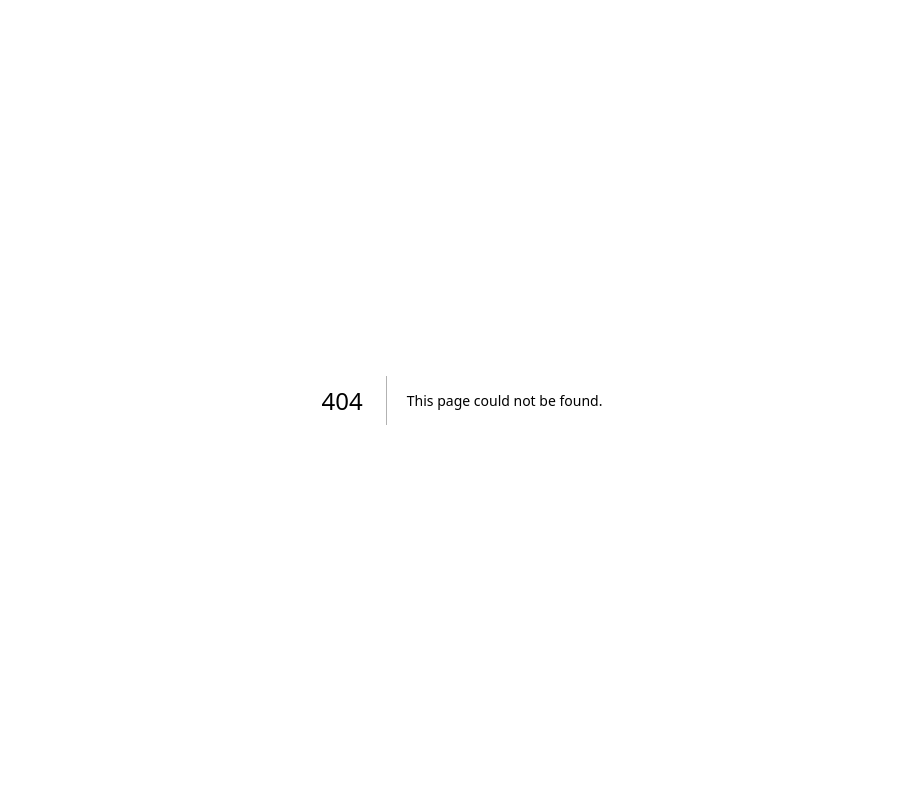
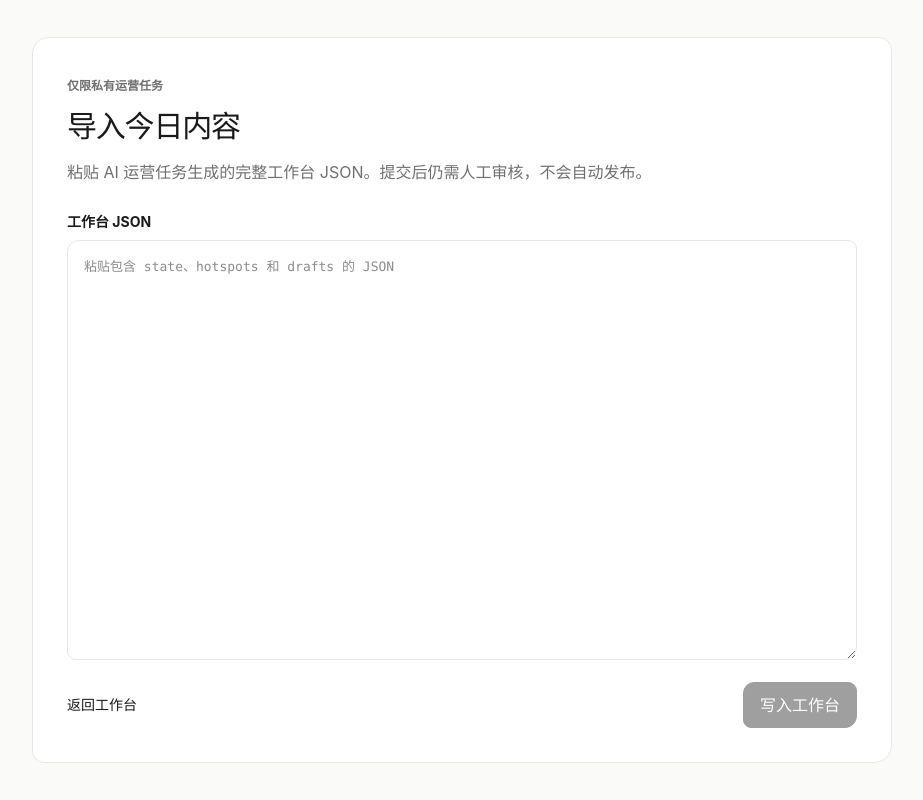
Before and after one commit to brittanyyitian/ai-content-studio, a Next.js app: page /operator-import in a window 1280 px wide. Before the commit this address had no page. Shown: the whole page, without its empty margins (178-1101 px from the left). Built offline with nearby package versions, Linux system fonts and the light colour scheme.

Commit message:
feat: add private operator import route

```diff
--- a/app/globals.css
+++ b/app/globals.css
@@ -64,6 +64,92 @@ button {
 
 .loading-screen.error {
   color: #8a1c1c;
+}
+
+.operator-import {
+  min-height: 100vh;
+  display: grid;
+  place-items: center;
+  padding: 32px;
+  background: #fafaf8;
+}
+
+.operator-import-card {
+  width: min(860px, 100%);
+  padding: 34px;
+  border: 1px solid var(--line);
+  border-radius: 17px 13px 18px 12px;
+  background: #fff;
+}
+
+.operator-import-card h1 {
+  margin: 8px 0 0;
+  font-size: 30px;
+  letter-spacing: -.04em;
+}
+
+.operator-import-card p {
+  margin: 10px 0 24px;
+  color: var(--muted);
+  line-height: 1.7;
+}
+
+.operator-import-card label {
+  display: block;
+  margin-bottom: 8px;
+  font-size: 14px;
+  font-weight: 650;
+}
+
+.operator-import-card textarea {
+  width: 100%;
+  min-height: 420px;
+  padding: 16px;
+  resize: vertical;
+  outline: none;
+  border: 1px solid var(--line);
+  border-radius: 12px 9px 13px 9px;
+  font-family: ui-monospace, SFMono-Regular, Menlo, monospace;
+  font-size: 13px;
+  line-height: 1.6;
+}
+
+.operator-import-card textarea:focus {
+  border-color: var(--black);
+}
+
+.operator-import-card > div {
+  display: flex;
+  align-items: center;
+  justify-content: space-between;
+  gap: 16px;
+  margin-top: 16px;
+}
+
+.operator-import-card a {
+  color: var(--ink);
+  font-size: 14px;
+}
+
+.operator-import-card button {
+  padding: 10px 16px;
+  border: 1px solid var(--black);
+  border-radius: 11px 9px 12px 8px;
+  color: #fff;
+  background: var(--black);
+  cursor: pointer;
+}
+
+.operator-import-card button:disabled {
+  cursor: not-allowed;
+  opacity: .4;
+}
+
+.operator-import-card output {
+  display: block;
+  margin-top: 16px;
+  font-size: 14px;
+  font-weight: 650;
 }
 
 .app-shell {
--- /dev/null
+++ b/app/operator-import/importer.tsx
@@ -0,0 +1,66 @@
+"use client";
+
+import { useState } from "react";
+import Link from "next/link";
+
+export default function OperatorImporter() {
+  const [value, setValue] = useState("");
+  const [message, setMessage] = useState("");
+  const [submitting, setSubmitting] = useState(false);
+
+  async function submit() {
+    setSubmitting(true);
+    setMessage("");
+    try {
+      const parsed = JSON.parse(value) as {
+        state?: unknown;
+        detail?: string;
+      };
+      const response = await fetch("/api/operator", {
+        method: "POST",
+        headers: { "content-type": "application/json" },
+        body: JSON.stringify({
+          state: parsed.state ?? parsed,
+          detail: parsed.detail ?? "已通过私有运营导入页回写每日内容",
+        }),
+      });
+      const result = (await response.json()) as {
+        error?: string;
+        hotspotCount?: number;
+        draftCount?: number;
+      };
+      if (!response.ok) throw new Error(result.error || "导入失败");
+      setMessage(
+        `已写入 ${result.hotspotCount ?? 0} 条候选、${result.draftCount ?? 0} 条初稿。`,
+      );
+    } catch (error) {
+      setMessage(error instanceof Error ? error.message : "导入失败");
+    } finally {
+      setSubmitting(false);
+    }
+  }
+
+  return (
+    <main className="operator-import">
+      <div className="operator-import-card">
+        <span className="section-kicker">仅限私有运营任务</span>
+        <h1>导入今日内容</h1>
+        <p>粘贴 AI 运营任务生成的完整工作台 JSON。提交后仍需人工审核，不会自动发布。</p>
+        <label htmlFor="operator-payload">工作台 JSON</label>
+        <textarea
+          id="operator-payload"
+          value={value}
+          onChange={(event) => setValue(event.target.value)}
+          placeholder="粘贴包含 state、hotspots 和 drafts 的 JSON"
+        />
+        <div>
+          <Link href="/">返回工作台</Link>
+          <button disabled={!value.trim() || submitting} onClick={submit}>
+            {submitting ? "正在写入…" : "写入工作台"}
+          </button>
+        </div>
+        {message && <output>{message}</output>}
+      </div>
+    </main>
+  );
+}
--- /dev/null
+++ b/app/operator-import/page.tsx
@@ -0,0 +1,7 @@
+import OperatorImporter from "./importer";
+
+export const dynamic = "force-dynamic";
+
+export default function OperatorImportPage() {
+  return <OperatorImporter />;
+}
```
